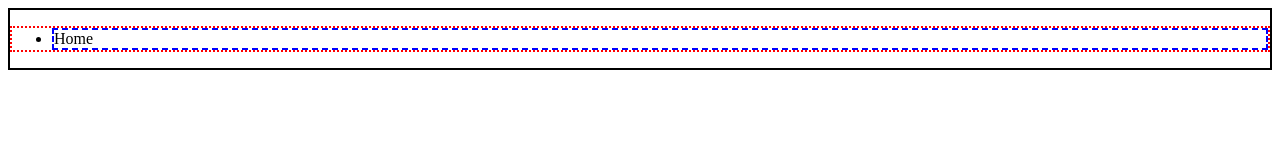
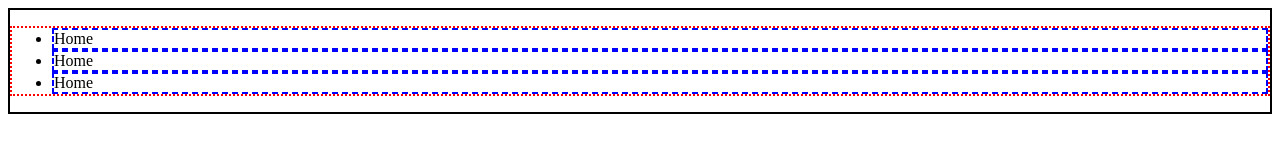
Before and after one commit to objlynks/New-class, a plain HTML site: page index.html in a window 1280 px wide. Drawn offline with Linux system fonts and the light colour scheme.

Commit message:
Added a new List item

```diff
--- a/index.html
+++ b/index.html
@@ -20,6 +20,8 @@
     <nav>
                <ul>
                 <li>Home</li>
+                <li>Home</li>
+                <li>Home</li>
                </ul>
     </nav>
 </body>
```
